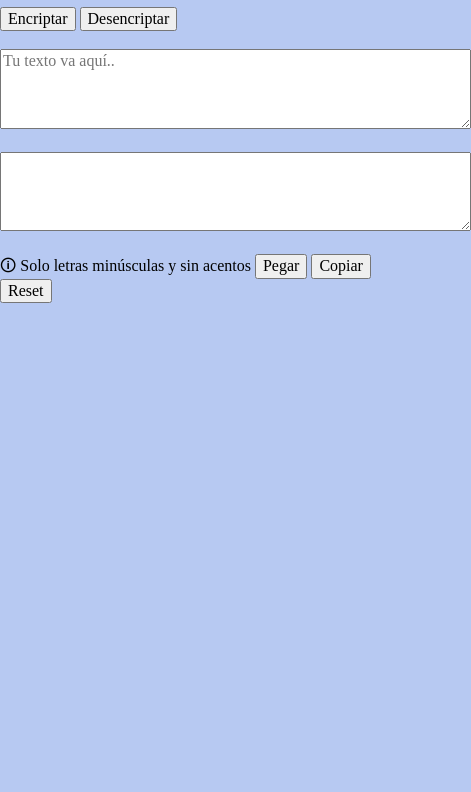
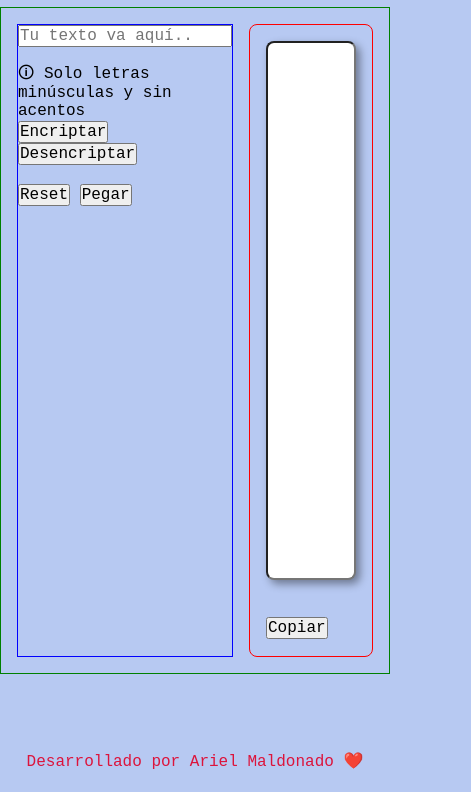
Before and after one commit to ariel2319/encriptador-alura, a plain HTML site: page index.html in a window 390 px wide. Shown: the part 73-865 px from the top of the page, 471 px wide, since content can reach past the window. Before the commit the page ends 844 px from the top, so only its background shows below. Drawn offline with Linux system fonts and the light colour scheme.

Commit message:
js ready, responsive iniciando

```diff
--- a/css/style.css
+++ b/css/style.css
@@ -1,3 +1,56 @@
-body{
-  background:#B7C9F2;
+body {
+  background: #B7C9F2;
+  font-family: 'Courier New', Courier, monospace, Times, serif;
+  min-height: 100vh;
 }
+
+* {
+  margin: 0;
+  padding: 0;
+  box-sizing: border-box;
+}
+
+.container {
+  max-width: 1024px;
+  margin: 0 auto;
+  padding: 1rem;
+  display: flex;
+  flex-direction: row;
+  gap: 1rem;
+  border: 1px solid green;
+}
+
+.ingreso {
+  border: 1px solid blue;
+}
+
+.egreso {
+  width: 400px;
+  height: 75vh;
+  display: flex;
+  flex-direction: column;
+  justify-content: center;
+  padding: 1rem;
+  border: 1px solid red;
+  border-radius: 0.5rem;
+}
+
+textarea {
+  border: 1px solid transparent;
+}
+
+.taResultado {
+  width: 100%;
+  height: 90%;
+  border-radius: 0.5rem;
+
+  filter: drop-shadow(4px 4px 4px rgba(0, 0, 0, 0.4));
+}
+
+footer {
+  text-align: center;
+  position: absolute;
+  bottom: 0;
+  width: 100%;
+  color: crimson;
+}
--- a/index.html
+++ b/index.html
@@ -10,20 +10,37 @@
 </head>
 
 <body>
-  <h1>Encriptador/Desencriptador</h1>
+  <h1>Encriptador</h1>
+  <div class="container">
 
-  <button onclick="encriptar()">Encriptar</button>
-  <button onclick="desencriptar()">Desencriptar</button><br><br>
+    <div class="ingreso">
 
-  <textarea id="texto" placeholder="Tu texto va aquí.." rows="4" cols="50"></textarea><br><br>
+      <input id="texto" type="text" placeholder="Tu texto va aquí.." rows="4" cols="50"><br><br>
 
-  <textarea id="resultado" rows="4" cols="50"></textarea><br><br>
+      <label for="">🛈 Solo letras minúsculas y sin acentos </label>
 
-  <label for="">🛈 Solo letras minúsculas y sin acentos </label>
+      <div class="buttonPrim">
+        <button onclick="encriptar()">Encriptar</button>
+        <button onclick="desencriptar()">Desencriptar</button><br><br>
+        <button onclick="limpiar()">Reset</button>
+        <button onclick="pegarTexto()">Pegar</button>
+      </div>
 
-  <button onclick="pegarTexto()">Pegar</button>
-  <button onclick="copiar()">Copiar</button>
-  <button onclick="limpiar()">Reset</button>
+    </div>
+
+    <div class="egreso">
+
+      <input type="text" id="resultado" rows="4" cols="50" class="taResultado"><br><br>
+
+      <div class="buttonSec">
+        <button onclick="copiar()">Copiar</button>
+      </div>
+    </div>
+
+  </div>
+  <footer>
+    Desarrollado por Ariel Maldonado ❤️
+  </footer>
 
   <script src="js/script.js"></script>
 
--- a/js/script.js
+++ b/js/script.js
@@ -1,15 +1,25 @@
 
+let textArea = document.getElementById("texto");
+textArea.addEventListener("input", function (event) {
+  let texto = event.target.value;
+  let textoMinusculas = texto.toLowerCase().replace(/[áéíóúÁÉÍÓÚüÜñÑ1234567890¨´]/g, "");
 
+  if (texto !== textoMinusculas) {
+    event.target.value = textoMinusculas;
+  }
+});
 
 function encriptar() {
   let texto = document.getElementById("texto").value;
   let resultado = document.getElementById("resultado");
+
   resultado.value = texto.replace(/e/g, "enter").replace(/i/g, "imes").replace(/a/g, "ai").replace(/o/g, "ober").replace(/u/g, "ufat");
 }
 
 function desencriptar() {
   let texto = document.getElementById("texto").value;
   let resultado = document.getElementById("resultado");
+
   resultado.value = texto.replace(/enter/g, "e").replace(/imes/g, "i").replace(/ai/g, "a").replace(/ober/g, "o").replace(/ufat/g, "u");
 }
 
@@ -18,6 +28,7 @@ function copiar() {
   resultado.select();
   document.execCommand("copy");
 }
+
 function pegarTexto() {
   navigator.clipboard.readText().then(text => {
     document.getElementById("texto").value = text;
```
Also changed, not shown: img/SearchCoding.svg (added).
